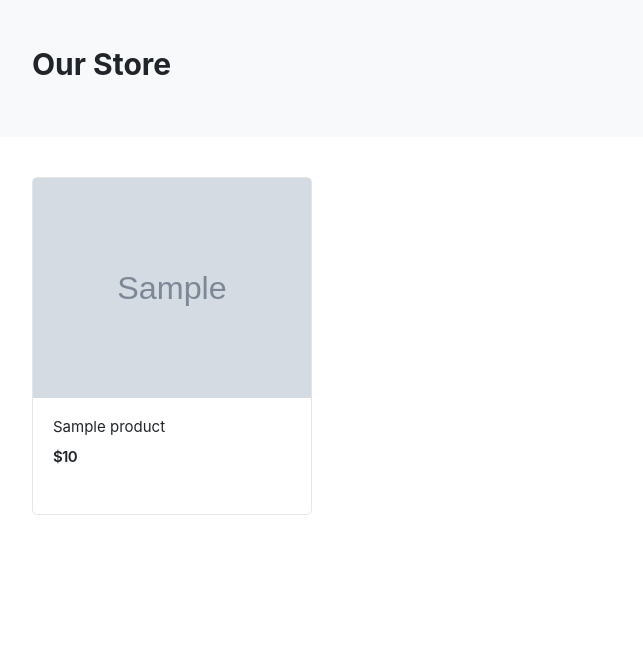
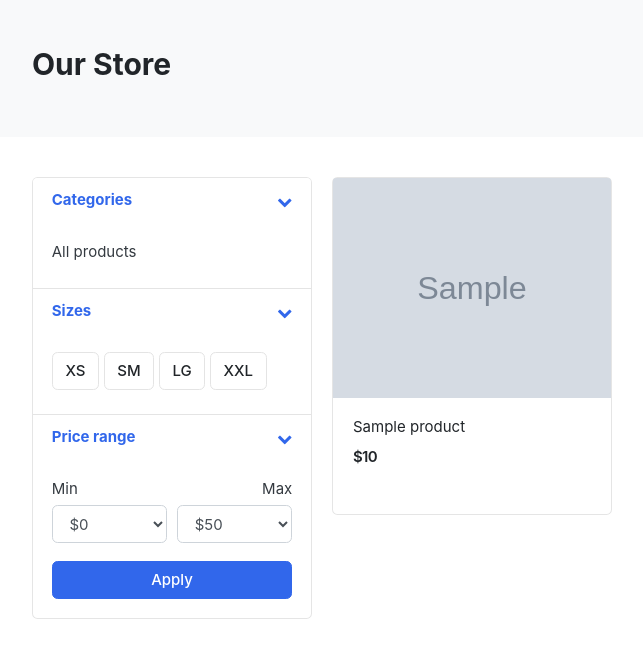
Before and after one commit to dustinphamrepos/BestChoice, a Django app: page /store/ in a window 1280 px wide. Shown: the top 658 px of the page, without its empty margins (18-661 px from the left). Run offline with Django 4.2, Linux system fonts and the light colour scheme; tables that the repository leaves empty hold one stand-in row (values such as "Sample post"); grey boxes marked "Sample" are stand-in pictures; some libraries are stand-ins or nearby versions; some web fonts are replaced.

Commit message:
#3: Update store-page

```diff
--- a/templates/store/store.html
+++ b/templates/store/store.html
@@ -10,6 +10,110 @@
 <section class="section-content padding-y">
   <div class="container">
     <div class="row">
+			<aside class="col-md-3">
+				<div class="card">
+					<article class="filter-group">
+						<header class="card-header">
+							<a href="#" data-toggle="collapse" data-target="#collapse_1" aria-expanded="true" class="">
+								<i class="icon-control fa fa-chevron-down"></i>
+								<h6 class="title">Categories</h6>
+							</a>
+						</header>
+						<div class="filter-content collapse show" id="collapse_1">
+							<div class="card-body">
+								<ul class="list-menu">
+									<li><a href="{% url 'store' %}">All products</a></li>
+									{% for category in links %}
+									<li>
+										<a href="{{ category.get_url }}">{{ category.category_name }}</a>
+									</li>
+									{% endfor %}
+								</ul>
+							</div>
+							<!-- card-body.// -->
+						</div>
+					</article>
+					<!-- filter-group  .// -->
+					<article class="filter-group">
+						<header class="card-header">
+							<a href="#" data-toggle="collapse" data-target="#collapse_4" aria-expanded="true" class="">
+								<i class="icon-control fa fa-chevron-down"></i>
+								<h6 class="title">Sizes</h6>
+							</a>
+						</header>
+						<div class="filter-content collapse show" id="collapse_4">
+							<div class="card-body">
+								<label class="checkbox-btn">
+									<input type="checkbox" />
+									<span class="btn btn-light"> XS </span>
+								</label>
+
+								<label class="checkbox-btn">
+									<input type="checkbox" />
+									<span class="btn btn-light"> SM </span>
+								</label>
+
+								<label class="checkbox-btn">
+									<input type="checkbox" />
+									<span class="btn btn-light"> LG </span>
+								</label>
+
+								<label class="checkbox-btn">
+									<input type="checkbox" />
+									<span class="btn btn-light"> XXL </span>
+								</label>
+							</div>
+							<!-- card-body.// -->
+						</div>
+					</article>
+					<!-- filter-group .// -->
+
+					<article class="filter-group">
+						<header class="card-header">
+							<a href="#" data-toggle="collapse" data-target="#collapse_3" aria-expanded="true" class="">
+								<i class="icon-control fa fa-chevron-down"></i>
+								<h6 class="title">Price range</h6>
+							</a>
+						</header>
+						<div class="filter-content collapse show" id="collapse_3">
+							<div class="card-body">
+								<div class="form-row">
+									<div class="form-group col-md-6">
+										<label>Min</label>
+										<!-- <input class="form-control" placeholder="$0" type="number"> -->
+										<select class="mr-2 form-control">
+											<option value="0">$0</option>
+											<option value="50">$50</option>
+											<option value="100">$100</option>
+											<option value="150">$150</option>
+											<option value="200">$200</option>
+											<option value="500">$500</option>
+											<option value="1000">$1000</option>
+										</select>
+									</div>
+									<div class="form-group text-right col-md-6">
+										<label>Max</label>
+										<select class="mr-2 form-control">
+											<option value="50">$50</option>
+											<option value="100">$100</option>
+											<option value="150">$150</option>
+											<option value="200">$200</option>
+											<option value="500">$500</option>
+											<option value="1000">$1000</option>
+											<option value="2000">$2000+</option>
+										</select>
+									</div>
+								</div>
+								<!-- form-row.// -->
+								<button class="btn btn-block btn-primary">Apply</button>
+							</div>
+							<!-- card-body.// -->
+						</div>
+					</article>
+					<!-- filter-group .// -->
+				</div>
+				<!-- card.// -->
+			</aside>
       <main class="col-md-9">
         <div class="row">
           {% for product in products %}
```
